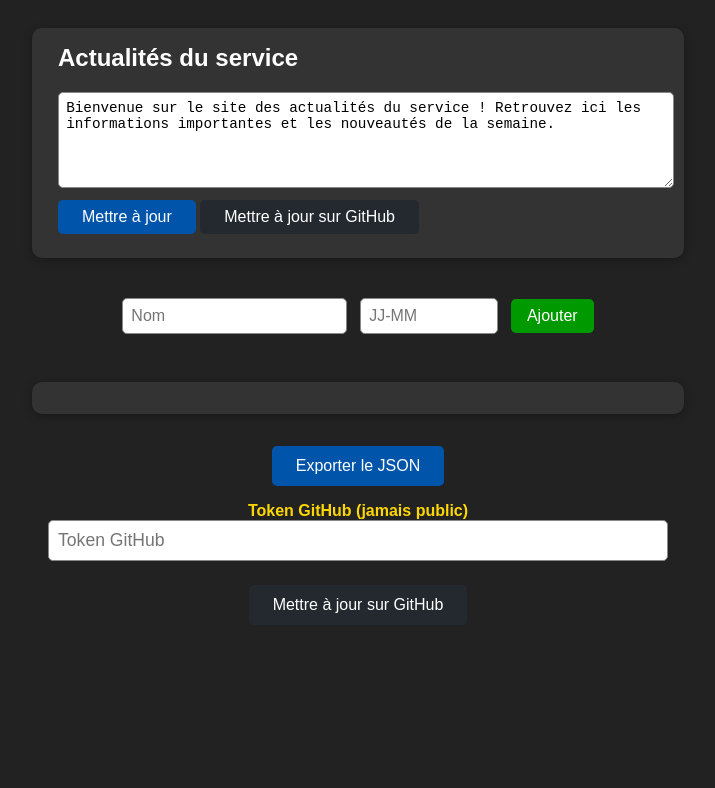
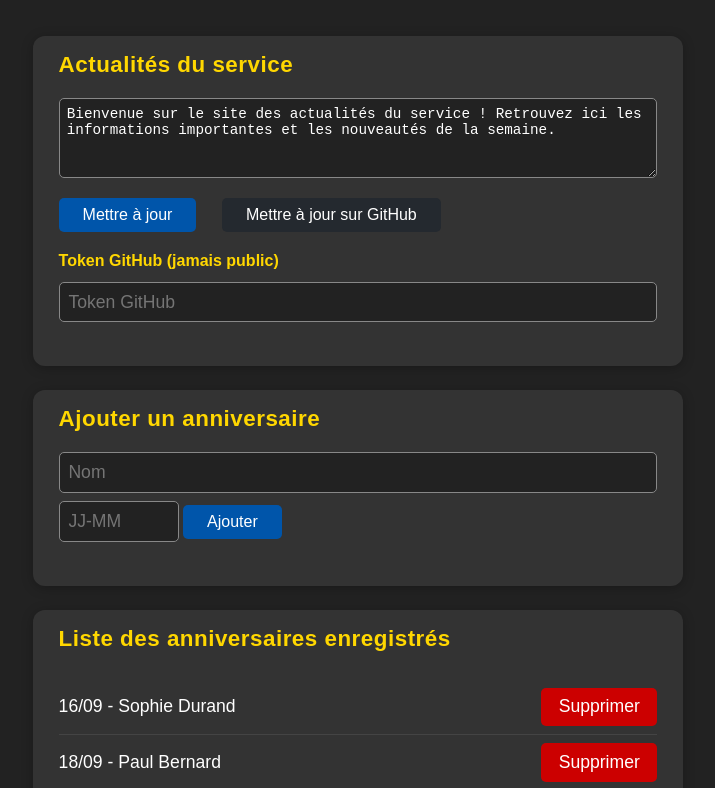
Before and after one commit to jaykay5832-spec/COEG-PSL, a plain HTML site: page maintenance.html in a window 1280 px wide. Shown: the part 76-864 px from the top of the page, without its empty margins (282-997 px from the left). Before the commit the page ends 800 px from the top, so only its background shows below. Drawn offline with Linux system fonts and the light colour scheme.

Commit message:
Harmonisation de la page maintenance

```diff
--- a/maintenance.html
+++ b/maintenance.html
@@ -19,15 +19,76 @@
     h1 {
       margin-top: 2vh;
       font-size: 2.5em;
+      letter-spacing: 1px;
+      text-align: center;
+    }
+    .container {
+      width: 95vw;
+      max-width: 650px;
+      margin: 3vh auto;
+      display: flex;
+      flex-direction: column;
+      gap: 2.5vh;
+    }
+    .encart {
+      background: #333;
+      border-radius: 12px;
+      box-shadow: 0 2px 12px rgba(0,0,0,0.25);
+      padding: 2vh 2vw;
+      margin-bottom: 0.5vh;
+      display: flex;
+      flex-direction: column;
+      gap: 1.5vh;
+    }
+    .encart h2 {
+      margin: 0 0 1vh 0;
+      font-size: 1.4em;
+      color: #FFD700;
+      letter-spacing: 0.5px;
+    }
+    textarea, input[type="text"], input[type="password"] {
+      width: 100%;
+      max-width: 600px;
+      font-size: 1.1em;
+      padding: 0.5em;
+      border-radius: 5px;
+      border: 1px solid #888;
+      background: #222;
+      color: #fff;
+      margin-bottom: 1vh;
+      box-sizing: border-box;
+    }
+    .btn {
+      padding: 0.5em 1.5em;
+      font-size: 1em;
+      border-radius: 5px;
+      border: none;
+      cursor: pointer;
+      margin-right: 1vw;
+      margin-bottom: 1vh;
+      transition: background 0.2s;
+    }
+    .btn-primary {
+      background: #0055aa;
+      color: #fff;
+    }
+    .btn-primary:hover {
+      background: #0077dd;
+    }
+    .btn-github {
+      background: #24292f;
+      color: #fff;
+    }
+    .btn-github:hover {
+      background: #444;
     }
     .birthday-list {
-      margin: 2vh 0;
-      width: 90vw;
-      max-width: 600px;
-      background: #333;
-      border-radius: 10px;
-      padding: 2vh 2vw;
-      box-shadow: 0 2px 8px rgba(0,0,0,0.3);
+      margin: 1vh 0 0 0;
+      width: 100%;
+      background: none;
+      border-radius: 0;
+      padding: 0;
+      box-shadow: none;
     }
     .birthday-item {
       display: flex;
@@ -35,6 +96,7 @@
       align-items: center;
       padding: 1vh 0;
       border-bottom: 1px solid #444;
+      font-size: 1.1em;
     }
     .birthday-item:last-child {
       border-bottom: none;
@@ -52,240 +114,62 @@
     .delete-btn:hover {
       background: #f00;
     }
-    .add-form {
-      margin: 2vh 0;
-      display: flex;
-      gap: 1vw;
-      flex-wrap: wrap;
-      align-items: center;
-    }
-    .add-form input {
-      padding: 0.5em;
-      font-size: 1em;
-      border-radius: 5px;
-      border: 1px solid #888;
-    }
-    .add-form button {
-      background: #090;
-      color: #fff;
-      border: none;
-      border-radius: 5px;
-      padding: 0.5em 1em;
-      font-size: 1em;
-      cursor: pointer;
-      transition: background 0.2s;
-    }
-    .add-form button:hover {
-      background: #0c0;
-    }
-    .msg {
-      margin: 1vh 0;
+    .msg, #news-msg {
       color: #FFD700;
       font-weight: bold;
+      margin-top: 1vh;
     }
-    .news-section {
-      width: 90vw;
-      max-width: 600px;
-      margin: 2vh 0;
-      background: #333;
-      border-radius: 10px;
-      padding: 2vh 2vw;
-      box-shadow: 0 2px 8px rgba(0,0,0,0.3);
-    }
-    .news-section h2 {
-      margin-top: 0;
-    }
-    .news-section textarea {
-      width: 100%;
-      height: 80px;
-      font-size: 1.1em;
-      padding: 0.5em;
-      border-radius: 5px;
-      border: 1px solid #888;
-      resize: vertical;
-    }
-    .news-section button {
-      margin-top: 1vh;
-      padding: 0.5em 1.5em;
-      font-size: 1em;
-      background: #0055aa;
-      color: #fff;
-      border: none;
-      border-radius: 5px;
-      cursor: pointer;
-      transition: background 0.2s;
-    }
-    .news-section button:hover {
-      background: #0077cc;
+    @media (max-width: 600px) {
+      .container { max-width: 98vw; }
+      textarea, input[type="text"], input[type="password"] { max-width: 98vw; }
     }
   </style>
 </head>
 <body>
-  <h1>Maintenance des Anniversaires</h1>
-  <div class="news-section" style="width:90vw;max-width:600px;margin:2vh 0;background:#333;border-radius:10px;padding:2vh 2vw;box-shadow:0 2px 8px rgba(0,0,0,0.3);">
-    <h2 style="margin-top:0;">Actualités du service</h2>
-    <textarea id="service-news" style="width:100%;height:80px;font-size:1.1em;padding:0.5em;border-radius:5px;border:1px solid #888;resize:vertical;"></textarea>
-    <button onclick="updateServiceNews()" style="margin-top:1vh;padding:0.5em 1.5em;font-size:1em;background:#0055aa;color:#fff;border:none;border-radius:5px;cursor:pointer;">Mettre à jour</button>
-    <button onclick="updateServiceNewsGithub()" style="margin-top:1vh;padding:0.5em 1.5em;font-size:1em;background:#24292f;color:#fff;border:none;border-radius:5px;cursor:pointer;">Mettre à jour sur GitHub</button>
-    <div id="news-msg" style="color:#FFD700;font-weight:bold;margin-top:1vh;"></div>
+  <h1>Maintenance du site</h1>
+  <div class="container">
+    <div class="encart">
+      <h2>Actualités du service</h2>
+      <textarea id="service-news" placeholder="Texte d'actualité..." style="height:80px;resize:vertical;"></textarea>
+      <div style="display:flex;flex-wrap:wrap;gap:1vw;align-items:center;">
+        <button onclick="updateServiceNews()" class="btn btn-primary">Mettre à jour</button>
+        <button onclick="updateServiceNewsGithub()" class="btn btn-github">Mettre à jour sur GitHub</button>
+      </div>
+      <label for="github-token" style="color:#FFD700;font-weight:bold;">Token GitHub (jamais public)</label>
+      <input type="password" id="github-token" placeholder="Token GitHub" />
+      <div id="news-msg"></div>
+    </div>
+
+    <div class="encart">
+      <h2>Ajouter un anniversaire</h2>
+      <div class="add-form" style="margin-top:0;">
+        <input type="text" id="name" placeholder="Nom" required aria-label="Nom" />
+        <input type="text" id="date" placeholder="JJ-MM" required aria-label="Jour et mois" pattern="^(0[1-9]|1[0-2])-(0[1-9]|[12][0-9]|3[01])$" style="width:120px;max-width:120px;display:inline-block;" />
+        <button onclick="addBirthday()" class="btn btn-primary">Ajouter</button>
+      </div>
+      <div class="msg" id="msg"></div>
+    </div>
+
+    <div class="encart">
+      <h2>Liste des anniversaires enregistrés</h2>
+      <div class="birthday-list" id="birthday-list"></div>
+    </div>
+
+    <div class="encart">
+      <h2>Exporter les données</h2>
+      <button onclick="exportJSON()" class="btn btn-primary">Exporter le JSON</button>
+      <textarea id="exported-json" style="height:120px;display:none;"></textarea>
+    </div>
   </div>
 
-  <div class="add-form" style="margin-top:3vh;">
-    <input type="text" id="name" placeholder="Nom" required aria-label="Nom" />
-    <input type="text" id="date" placeholder="JJ-MM" required aria-label="Jour et mois" pattern="^(0[1-9]|1[0-2])-(0[1-9]|[12][0-9]|3[01])$" style="width:120px;" />
-    <button onclick="addBirthday()">Ajouter</button>
-  </div>
-  <div class="msg" id="msg"></div>
-  <div class="birthday-list" id="birthday-list"></div>
-  <button onclick="exportJSON()" style="margin:2vh 0;padding:0.7em 1.5em;font-size:1em;background:#0055aa;color:#fff;border:none;border-radius:5px;cursor:pointer;">Exporter le JSON</button>
-  <textarea id="exported-json" style="width:90vw;max-width:600px;height:120px;margin:1vh 0;display:none;"></textarea>
-  <label for="github-token" style="color:#FFD700;font-weight:bold;">Token GitHub (jamais public)</label>
-  <input type="password" id="github-token" placeholder="Token GitHub" style="width:100%;max-width:600px;padding:0.5em;font-size:1.1em;border-radius:5px;border:1px solid #888;margin-bottom:1vh;" />
-  <button onclick="updateGithub()" style="margin:2vh 0;padding:0.7em 1.5em;font-size:1em;background:#24292f;color:#fff;border:none;border-radius:5px;cursor:pointer;">Mettre à jour sur GitHub</button>
-
   <script>
-    let birthdays = [];
-
     // Config GitHub
     const githubOwner = 'jaykay5832-spec';
     const githubRepo = 'COEG-PSL';
-    const githubFilePath = 'anniversaires-app/src/data/birthdays.json';
     const githubNewsFilePath = 'anniversaires-app/src/data/news.json';
     const githubBranch = 'main';
 
-    async function fetchBirthdays() {
-      try {
-        const response = await fetch('./anniversaires-app/src/data/birthdays.json');
-        birthdays = await response.json();
-        renderList();
-      } catch (e) {
-        document.getElementById('msg').textContent = "Erreur de chargement du fichier JSON.";
-      }
-    }
-
-    function renderList() {
-      const list = document.getElementById('birthday-list');
-      list.innerHTML = '';
-      if (birthdays.length === 0) {
-        list.innerHTML = '<div>Aucun anniversaire enregistré.</div>';
-        return;
-      }
-      // Tri chronologique sur tous les anniversaires
-      const today = new Date();
-      today.setHours(0,0,0,0);
-      const currentYear = today.getFullYear();
-      const sorted = birthdays.slice().sort((a, b) => {
-        const [monthA, dayA] = a.date.split('-');
-        const [monthB, dayB] = b.date.split('-');
-        const dateA = new Date(currentYear, parseInt(monthA,10)-1, parseInt(dayA,10));
-        const dateB = new Date(currentYear, parseInt(monthB,10)-1, parseInt(dayB,10));
-        // Si la date est déjà passée cette année, on la met à l'année suivante
-        if (dateA < today) dateA.setFullYear(currentYear + 1);
-        if (dateB < today) dateB.setFullYear(currentYear + 1);
-        return dateA - dateB;
-      });
-      sorted.forEach((b, i) => {
-        const [month, day] = b.date.split('-');
-        const dateStr = `${day}/${month}`;
-        const div = document.createElement('div');
-        div.className = 'birthday-item';
-        div.innerHTML = `<span>${dateStr} - ${b.name}</span> <button class='delete-btn' onclick='deleteBirthday(${birthdays.indexOf(b)})'>Supprimer</button>`;
-        list.appendChild(div);
-      });
-    }
-
-    function addBirthday() {
-      const name = document.getElementById('name').value.trim();
-      const date = document.getElementById('date').value.trim();
-      if (!name || !date) {
-        document.getElementById('msg').textContent = "Veuillez remplir tous les champs.";
-        return;
-      }
-      // Validation format JJ-MM
-      if (!/^(0[1-9]|1[0-2])-(0[1-9]|[12][0-9]|3[01])$/.test(date)) {
-        document.getElementById('msg').textContent = "Format de date invalide (MM-JJ).";
-        return;
-      }
-      // Contrôle doublons
-      if (birthdays.some(b => b.name.toLowerCase() === name.toLowerCase() && b.date === date)) {
-        document.getElementById('msg').textContent = "Cet anniversaire existe déjà.";
-        return;
-      }
-      birthdays.push({ name, date });
-      renderList();
-      document.getElementById('msg').textContent = "Anniversaire ajouté (modification locale, exporter pour sauvegarder).";
-      document.getElementById('name').value = '';
-      document.getElementById('date').value = '';
-    }
-
-    function deleteBirthday(index) {
-      if (confirm('Voulez-vous vraiment supprimer cet anniversaire ?')) {
-        birthdays.splice(index, 1);
-        renderList();
-        document.getElementById('msg').textContent = "Anniversaire supprimé (modification locale, exporter pour sauvegarder).";
-      }
-    }
-
-    function exportJSON() {
-      const textarea = document.getElementById('exported-json');
-      textarea.style.display = 'block';
-      textarea.value = JSON.stringify(birthdays, null, 2);
-      textarea.select();
-      document.getElementById('msg').textContent = "Copiez le contenu et remplacez birthdays.json sur GitHub.";
-    }
-
-    async function updateGithub() {
-      const token = document.getElementById('github-token').value.trim();
-      if (!token) {
-        document.getElementById('msg').textContent = "Veuillez entrer votre token GitHub.";
-        return;
-      }
-      document.getElementById('msg').textContent = "Mise à jour en cours...";
-      // 1. Récupérer le SHA du fichier
-      const apiUrl = `https://api.github.com/repos/${githubOwner}/${githubRepo}/contents/${githubFilePath}`;
-      let sha = '';
-      try {
-        const res = await fetch(apiUrl, {
-          headers: { Authorization: `token ${token}` }
-        });
-        if (!res.ok) {
-          const err = await res.json();
-          throw new Error(err.message || 'Erreur récupération SHA');
-        }
-        const data = await res.json();
-        sha = data.sha;
-      } catch (e) {
-        document.getElementById('msg').textContent = `Erreur d'accès au fichier sur GitHub : ${e.message}`;
-        return;
-      }
-      // 2. Mettre à jour le fichier
-      const content = btoa(unescape(encodeURIComponent(JSON.stringify(birthdays, null, 2))));
-      const body = {
-        message: 'Mise à jour des anniversaires via maintenance.html',
-        content,
-        sha,
-        branch: githubBranch
-      };
-      try {
-        const res = await fetch(apiUrl, {
-          method: 'PUT',
-          headers: {
-            Authorization: `token ${token}`,
-            'Content-Type': 'application/json'
-          },
-          body: JSON.stringify(body)
-        });
-        if (res.ok) {
-          document.getElementById('msg').textContent = "Mise à jour réussie sur GitHub !";
-          document.getElementById('github-token').value = '';
-        } else {
-          const err = await res.json();
-          document.getElementById('msg').textContent = `Erreur lors de la mise à jour sur GitHub : ${err.message}`;
-        }
-      } catch (e) {
-        document.getElementById('msg').textContent = `Erreur réseau ou API GitHub : ${e.message}`;
-      }
-    }
+    let birthdays = [];
 
     // Charger le texte d'actualité au démarrage
     async function fetchServiceNews() {
@@ -374,6 +258,87 @@
         document.getElementById('news-msg').textContent = `Erreur réseau ou API GitHub : ${e.message}`;
       }
     }
+
+    function addBirthday() {
+      const name = document.getElementById('name').value.trim();
+      const date = document.getElementById('date').value.trim();
+      if (!name || !date) {
+        document.getElementById('msg').textContent = "Veuillez remplir tous les champs.";
+        return;
+      }
+      // Validation format JJ-MM
+      if (!/^(0[1-9]|1[0-2])-(0[1-9]|[12][0-9]|3[01])$/.test(date)) {
+        document.getElementById('msg').textContent = "Format de date invalide (MM-JJ).";
+        return;
+      }
+      // Contrôle doublons
+      if (birthdays.some(b => b.name.toLowerCase() === name.toLowerCase() && b.date === date)) {
+        document.getElementById('msg').textContent = "Cet anniversaire existe déjà.";
+        return;
+      }
+      birthdays.push({ name, date });
+      renderList();
+      document.getElementById('msg').textContent = "Anniversaire ajouté (modification locale, exporter pour sauvegarder).";
+      document.getElementById('name').value = '';
+      document.getElementById('date').value = '';
+    }
+
+    function deleteBirthday(index) {
+      if (confirm('Voulez-vous vraiment supprimer cet anniversaire ?')) {
+        birthdays.splice(index, 1);
+        renderList();
+        document.getElementById('msg').textContent = "Anniversaire supprimé (modification locale, exporter pour sauvegarder).";
+      }
+    }
+
+    async function fetchBirthdays() {
+      try {
+        const response = await fetch('./anniversaires-app/src/data/birthdays.json');
+        birthdays = await response.json();
+        renderList();
+      } catch (e) {
+        document.getElementById('msg').textContent = "Erreur de chargement du fichier JSON.";
+      }
+    }
+    fetchBirthdays();
+
+    function renderList() {
+      const list = document.getElementById('birthday-list');
+      list.innerHTML = '';
+      if (birthdays.length === 0) {
+        list.innerHTML = '<div>Aucun anniversaire enregistré.</div>';
+        return;
+      }
+      // Tri chronologique sur tous les anniversaires
+      const today = new Date();
+      today.setHours(0,0,0,0);
+      const currentYear = today.getFullYear();
+      const sorted = birthdays.slice().sort((a, b) => {
+        const [monthA, dayA] = a.date.split('-');
+        const [monthB, dayB] = b.date.split('-');
+        const dateA = new Date(currentYear, parseInt(monthA,10)-1, parseInt(dayA,10));
+        const dateB = new Date(currentYear, parseInt(monthB,10)-1, parseInt(dayB,10));
+        if (dateA < today) dateA.setFullYear(currentYear + 1);
+        if (dateB < today) dateB.setFullYear(currentYear + 1);
+        return dateA - dateB;
+      });
+      sorted.forEach((b, i) => {
+        const [month, day] = b.date.split('-');
+        const dateStr = `${day}/${month}`;
+        const div = document.createElement('div');
+        div.className = 'birthday-item';
+        div.innerHTML = `<span>${dateStr} - ${b.name}</span> <button class='delete-btn' onclick='deleteBirthday(${birthdays.indexOf(b)})'>Supprimer</button>`;
+        list.appendChild(div);
+      });
+    }
+
+    function exportJSON() {
+      const textarea = document.getElementById('exported-json');
+      textarea.style.display = 'block';
+      textarea.value = JSON.stringify(birthdays, null, 2);
+      textarea.select();
+      document.getElementById('msg').textContent = "Copiez le contenu et remplacez birthdays.json sur GitHub.";
+    }
   </script>
 </body>
 </html>
```
